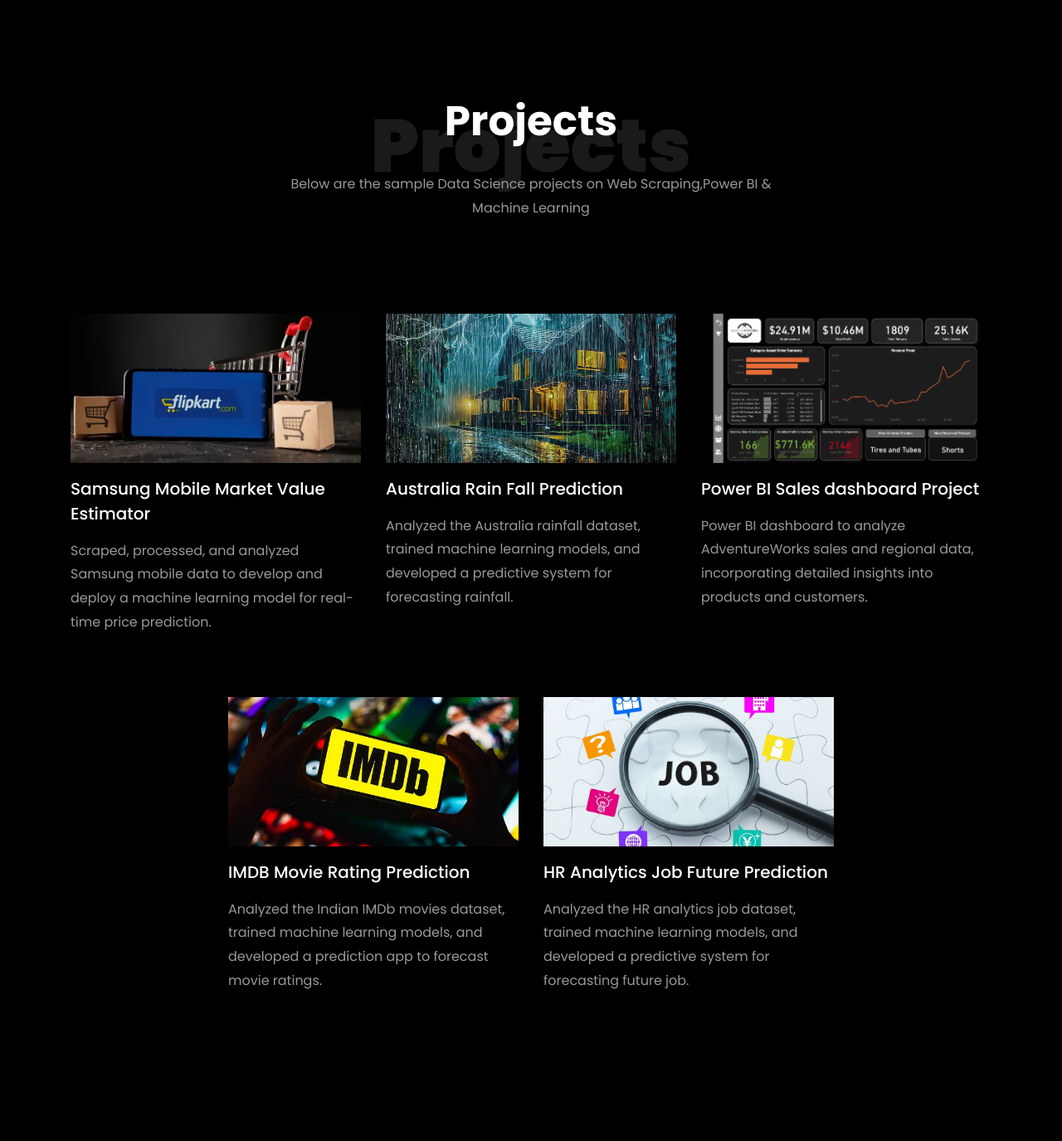
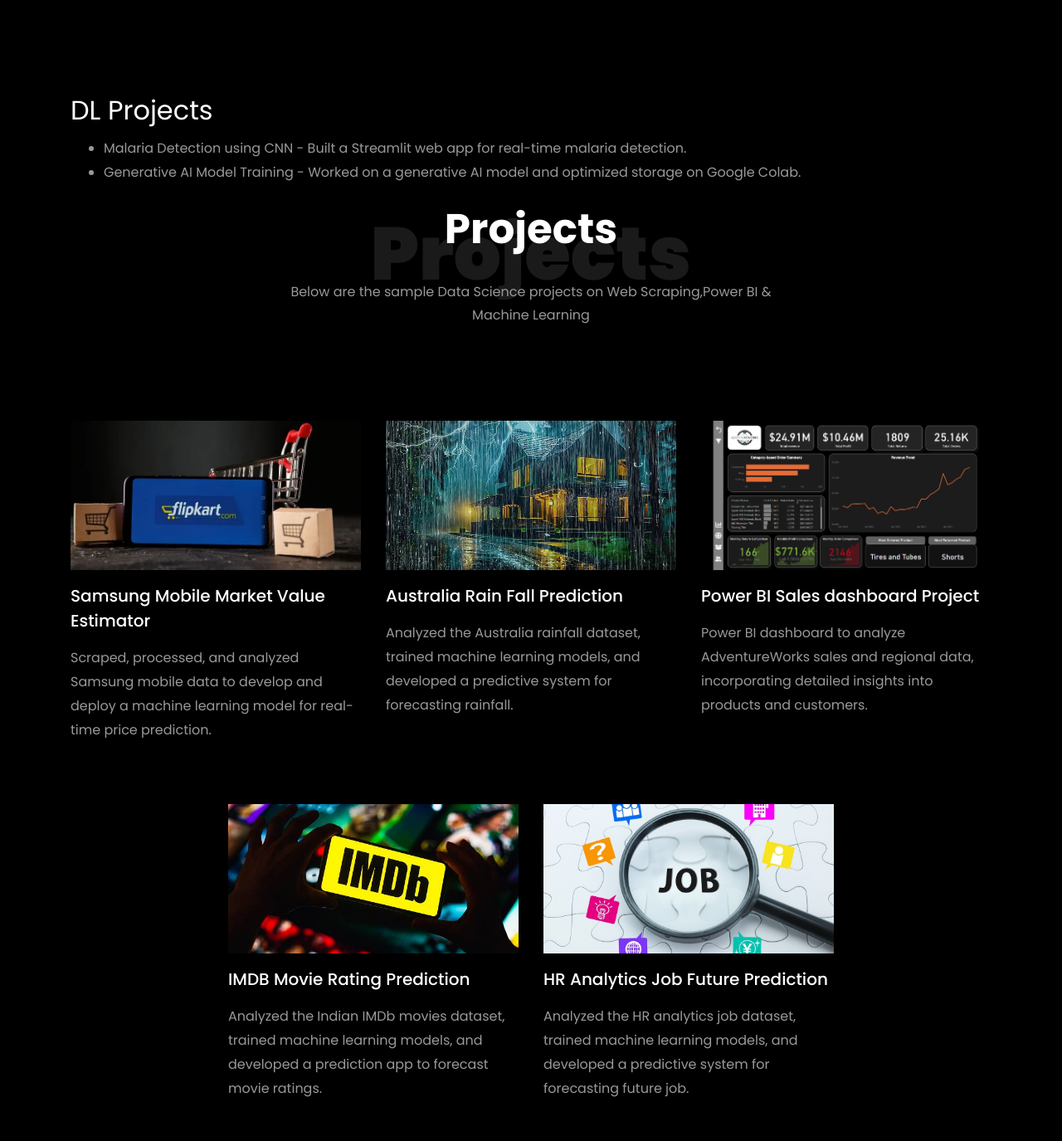
Before and after one commit to Akashgopalgs/Akashgopalgs.github.io, a plain HTML site: page index.html in a window 1280 px wide. Shown: the part 3377-4752 px from the top of the page at 83% size. Drawn offline with Linux system fonts and the light colour scheme; files whose address does not match are found by name.

Commit message:
Update index.html

```diff
--- a/index.html
+++ b/index.html
@@ -423,84 +423,24 @@
 
 <!--    try -->
 
-    <section class="ftco-section" id="project-section">
-      <div class="container">
-        <div class="row justify-content-center mb-5 pb-5">
-          <div class="col-md-7 heading-section text-center ftco-animate">
-            <h1 class="big big-2">Projects</h1>
-            <h2 class="mb-4">Projects</h2>
-            <p>Below are the sample Data Science projects on Web Scraping,Power BI & Machine Learning</p>
-          </div>
-        </div>
-        <div class="row d-flex">
-          <div class="col-md-4 d-flex ftco-animate">
-          	<div class="blog-entry justify-content-end">
-              <a href="https://github.com/Akashgopalgs/SamsungMobiles_Analysis" class="block-20 zoom-effect" style="background-image: url('images/proj_1.png');">
-              </a>
-              <div class="text mt-3 float-right d-block">
-
-                <h3 class="heading"><a href="https://github.com/Akashgopalgs/SamsungMobilePrice_prediction/tree/master">Samsung Mobile Market Value Estimator</a></h3>
-                <p>Scraped, processed, and analyzed Samsung mobile data to develop and deploy a machine learning model for real-time price prediction.</p>
-              </div>
-            </div>
-          </div>
-          <div class="col-md-4 d-flex ftco-animate">
-          	<div class="blog-entry justify-content-end">
-              <a href="https://github.com/Akashgopalgs/RainFall_prediction_SVM" class="block-20 zoom-effect" style="background-image: url('images/proj_2.jpg');">
-              </a>
-              <div class="text mt-3 float-right d-block">
-
-                <h3 class="heading"><a href="https://github.com/Akashgopalgs/RainFall_prediction_SVM">Australia Rain Fall Prediction</a></h3>
-                <p>Analyzed the Australia rainfall dataset, trained machine learning models, and developed a predictive system for forecasting rainfall.</p>
-              </div>
-            </div>
-          </div>
-          <div class="col-md-4 d-flex ftco-animate">
-          	<div class="blog-entry">
-              <a href="https://mavenanalytics.io/project/15076" class="block-20 zoom-effect" style="background-image: url('images/proj_3.png');">
-              </a>
-              <div class="text mt-3 float-right d-block">
-
-                <h3 class="heading"><a href="https://mavenanalytics.io/project/15076">Power BI Sales dashboard Project</a></h3>
-                <p>Power BI dashboard to analyze AdventureWorks sales and regional data, incorporating detailed insights into products and customers.</p>
-              </div>
-            </div>
-          </div>
-        </div>
-	<br>
-		<!-- added justify-content-center to center align the last two projects -->
-		<div class="row d-flex justify-content-center">
-			<div class="col-md-4 d-flex ftco-animate">
-				<div class="blog-entry justify-content-end">
-				<a href="https://github.com/Akashgopalgs/IMDB_Movie_Rating_prediction-Dtree-" class="block-20 zoom-effect" style="background-image: url('images/proj_4.jpeg');">
-				</a>
-				<div class="text mt-3 float-right d-block">
-
-				  <h3 class="heading"><a href="https://github.com/Akashgopalgs/IMDB_Movie_Rating_prediction-Dtree-">IMDB Movie Rating Prediction</a></h3>
-				  <p>Analyzed the Indian IMDb movies dataset, trained machine learning models, and developed a prediction app to forecast movie ratings.</p>
-				</div>
-			  </div>
-			</div>
-			<div class="col-md-4 d-flex ftco-animate">
-				<div class="blog-entry justify-content-end">
-				<a href="https://github.com/Akashgopalgs/Job_prediction/tree/master" class="block-20 zoom-effect" style="background-image: url('images/proj_5.jpg');">
-				</a>
-				<div class="text mt-3 float-right d-block">
-
-				  <h3 class="heading"><a href="https://github.com/Akashgopalgs/Job_prediction/tree/master">HR Analytics Job Future Prediction</a></h3>
-				  <p>Analyzed the HR analytics job dataset, trained machine learning models, and developed a predictive system for forecasting future job.</p>
-				</div>
-			  </div>
-			</div>
-		 </div>
-	  </div>
-    </section>
-
 
 <!-- 	try   -->
 
     <section class="ftco-section" id="project-section">
       <div class="container">
+
+
+	<div className="mt-10">
+        	<h2 className="text-3xl font-bold">DL Projects</h2>
+        	<ul className="mt-3 list-disc text-left">
+          	<li className="text-lg">Malaria Detection using CNN - Built a Streamlit web app for real-time malaria detection.</li>
+          	<li className="text-lg">Generative AI Model Training - Worked on a generative AI model and optimized storage on Google Colab.</li>
+        	</ul>
+        </div>
+
+
+
+
         <div class="row justify-content-center mb-5 pb-5">
           <div class="col-md-7 heading-section text-center ftco-animate">
             <h1 class="big big-2">Projects</h1>
```
